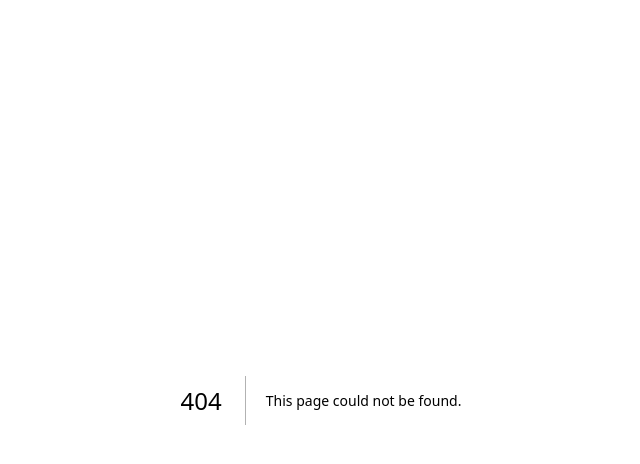
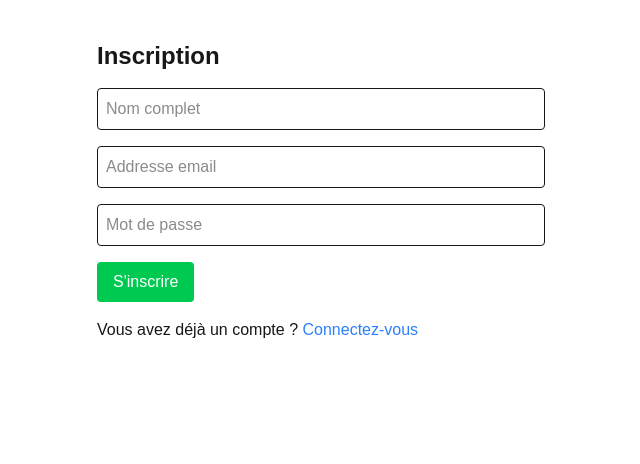
Before and after one commit to JuniorTak/task-manager-adaa-test, a Next.js app in the folder frontend/: page /register in a window 1280 px wide. Before the commit this address had no page. Shown: the top 464 px of the page, without its empty margins (319-959 px from the left). Built offline with nearby package versions, Linux system fonts and the light colour scheme.

Commit message:
Création d'une page d'inscription

```diff
--- /dev/null
+++ b/frontend/src/app/register/page.js
@@ -0,0 +1,90 @@
+"use client";
+
+import { useState, useEffect } from "react";
+import { useRouter } from "next/navigation";
+
+const API_URL = "http://localhost:8000/api";
+
+export default function Register() {
+  const router = useRouter();
+  const [name, setName] = useState("");
+  const [email, setEmail] = useState("");
+  const [password, setPassword] = useState("");
+  const [error, setError] = useState(null);
+
+  // Redirect to homepage if already logged in.
+  useEffect(() => {
+    const token = localStorage.getItem("token");
+    if (token) {
+      router.push("/");
+    }
+  }, []);
+
+  async function handleRegister(e) {
+    e.preventDefault();
+    try {
+      const res = await fetch(`${API_URL}/register`, {
+        method: "POST",
+        headers: { "Content-Type": "application/json" },
+        body: JSON.stringify({ name, email, password }),
+      });
+
+      if (!res.ok) throw new Error("Registration failed");
+
+      const data = await res.json();
+      localStorage.setItem("token", data.token);
+      router.push("/"); // Redirect to homepage after registration.
+    } catch (err) {
+      // Customize error message based on error type.
+      let errorMessage = "Une erreur s'est produite. Veuillez réessayer.";
+      if (err.message.includes("Failed to fetch")) {
+        errorMessage = "Erreur réseau ! Impossible d'accéder au serveur.";
+      } else if (err.message.includes("CORS")) {
+        errorMessage = "Problème CORS ! Le backend bloque les requêtes.";
+      } else if (err.message.includes("Unauthorized")) {
+        errorMessage = "Identifiants invalides !";
+      }
+      setError(errorMessage);
+    }
+  }
+
+  return (
+    <div className="max-w-md mx-auto mt-10">
+      <h2 className="text-2xl font-bold mb-4">Inscription</h2>
+      {error && <p className="text-red-500 mb-1">{error}</p>}
+      <form onSubmit={handleRegister} className="space-y-4">
+        <input
+          type="text"
+          placeholder="Nom complet"
+          value={name}
+          onChange={(e) => setName(e.target.value)}
+          className="border p-2 rounded w-full"
+          required
+        />
+        <input
+          type="email"
+          placeholder="Addresse email"
+          value={email}
+          onChange={(e) => setEmail(e.target.value)}
+          className="border p-2 rounded w-full"
+          required
+        />
+        <input
+          type="password"
+          placeholder="Mot de passe"
+          value={password}
+          onChange={(e) => setPassword(e.target.value)}
+          className="border p-2 rounded w-full"
+          required
+        />
+        <button type="submit" className="bg-green-500 text-white px-4 py-2 rounded">
+          S'inscrire
+        </button>
+      </form>
+      <p className="mt-4">
+        Vous avez déjà un compte ?{" "}
+        <a href="/login" className="text-blue-500">Connectez-vous</a>
+      </p>
+    </div>
+  );
+}
```
